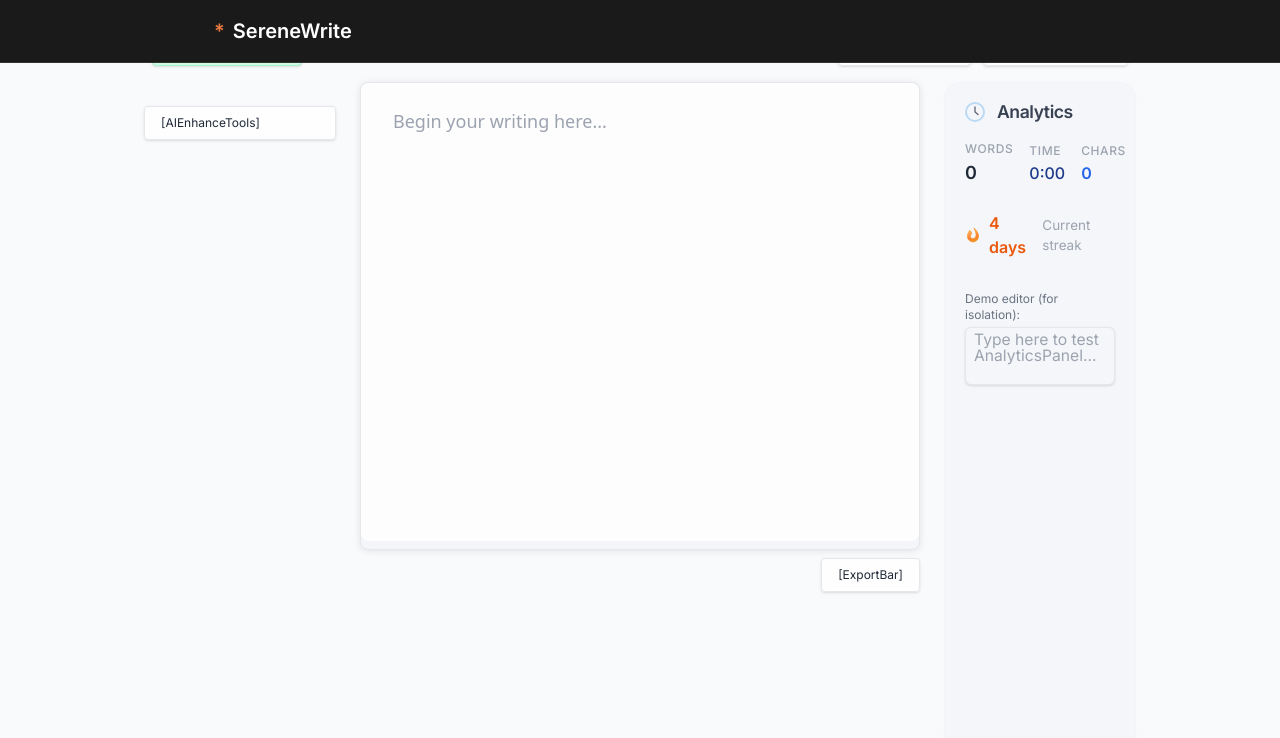
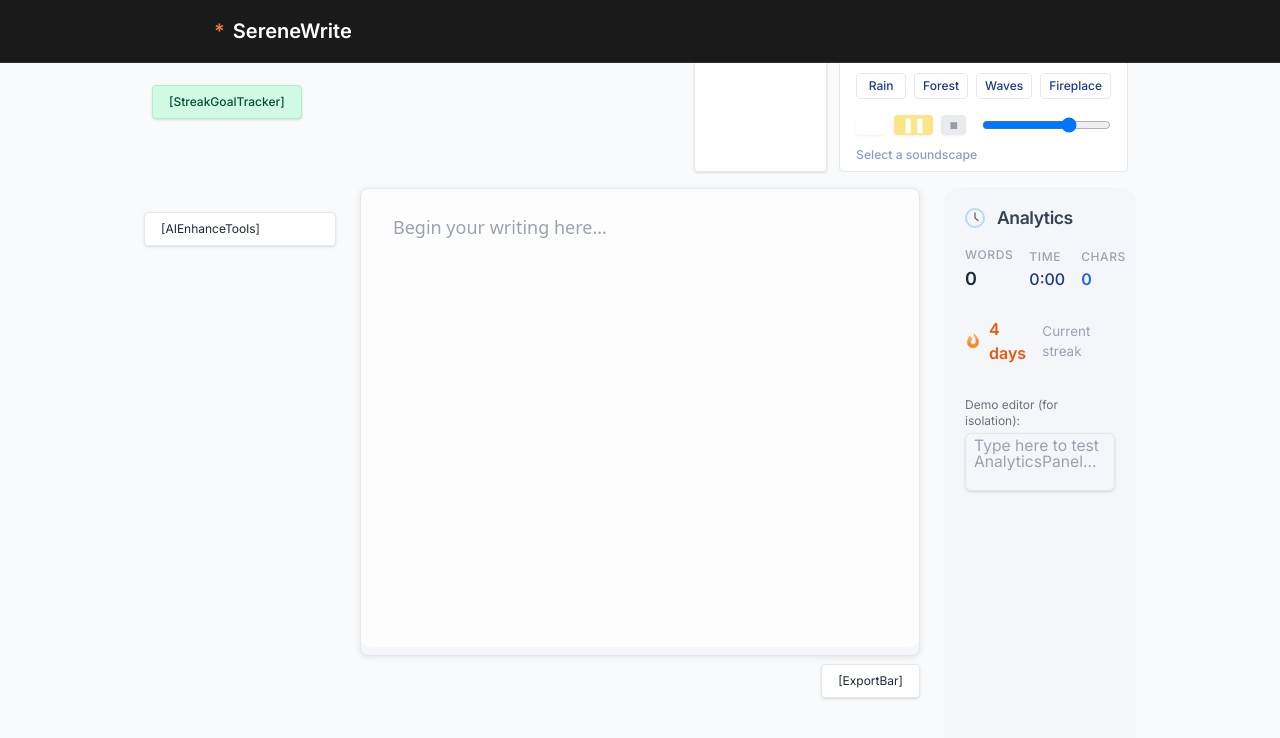
Before and after one commit to Workflow-Manager-admin/serenewrite-26632-fa1b55d3, a React (Create React App) app in the folder serenewrite_web_app/: page / in a window 1280 px wide. Shown: the top 738 px of the page. Built offline with nearby package versions, Linux system fonts and the light colour scheme; the HTML template or start-up script is replaced by a standard one.

Commit message:
Auto-commit: Changes as of 2025-05-30T08:49:47.443482+00:00

```diff
--- a/serenewrite_web_app/src/components/AmbientSoundBar.js
+++ b/serenewrite_web_app/src/components/AmbientSoundBar.js
@@ -1,14 +1,190 @@
-import React from "react";
+import React, { useState, useRef } from "react";
+import { Howl } from "howler";
 
 /**
- * AmbientSoundBar for controlling ambient soundscapes (stub).
- * Controls for sound selection, play/pause, and volume.
+ * AmbientSoundBar provides interactive selection and playback of calming ambient soundscapes.
+ * Allows play/pause/stop and volume control for background focus audio.
+ * Uses howler.js for sound management.
  */
 // PUBLIC_INTERFACE
 function AmbientSoundBar() {
+  // List of available soundscapes (expandable)
+  const SOUNDSCAPES = [
+    {
+      key: "rain",
+      label: "Rain",
+      url: "https://cdn.pixabay.com/audio/2022/07/26/audio_124b66e927.mp3",
+    },
+    {
+      key: "forest",
+      label: "Forest",
+      url: "https://cdn.pixabay.com/audio/2023/04/14/audio_141b684b39.mp3",
+    },
+    {
+      key: "waves",
+      label: "Waves",
+      url: "https://cdn.pixabay.com/audio/2022/03/15/audio_115b3ba2b9.mp3",
+    },
+    {
+      key: "fireplace",
+      label: "Fireplace",
+      url: "https://cdn.pixabay.com/audio/2022/05/25/audio_1214b494f7.mp3",
+    },
+  ];
+
+  const [selectedKey, setSelectedKey] = useState(null); // key of current selection
+  const [isPlaying, setIsPlaying] = useState(false);
+  const [volume, setVolume] = useState(0.7);
+  const howlRef = useRef(null);
+
+  // Play sound
+  const handlePlay = () => {
+    if (!selectedKey) return;
+    stopCurrent(); // Stop any running track
+    const soundObj = SOUNDSCAPES.find(s => s.key === selectedKey);
+    if (!soundObj) return;
+    howlRef.current = new Howl({
+      src: [soundObj.url],
+      volume: volume,
+      loop: true,
+      html5: true,
+      onend: () => setIsPlaying(false),
+    });
+    howlRef.current.play();
+    setIsPlaying(true);
+  };
+
+  // Pause sound
+  const handlePause = () => {
+    howlRef.current?.pause();
+    setIsPlaying(false);
+  };
+
+  // Stop and unload sound
+  const stopCurrent = () => {
+    if (howlRef.current) {
+      howlRef.current.stop();
+      howlRef.current.unload();
+      howlRef.current = null;
+    }
+    setIsPlaying(false);
+  };
+
+  // Change soundscape (stop current, load new selection)
+  const handleSelect = (key) => {
+    if (key === selectedKey) return; // No change
+    stopCurrent();
+    setSelectedKey(key);
+  };
+
+  // Volume changes
+  const handleVolumeChange = (v) => {
+    setVolume(v);
+    if (howlRef.current) {
+      howlRef.current.volume(v);
+    }
+  };
+
+  // Side effect: if soundscape changes while playing, start new track
+  React.useEffect(() => {
+    if (selectedKey && isPlaying) {
+      handlePlay();
+    }
+    // eslint-disable-next-line
+    // Only run when selectedKey or isPlaying state
+    // ignore handlePlay function warning
+    // eslint-disable-next-line react-hooks/exhaustive-deps
+  }, [selectedKey]);
+
+  // Cleanup on unmount
+  React.useEffect(() => {
+    return () => stopCurrent();
+    // eslint-disable-next-line
+  }, []);
+
   return (
-    <div className="bg-white/90 border border-gray-200 rounded shadow px-4 py-2 text-xs text-gray-800">
-      [AmbientSoundBar]
+    <div
+      className="bg-white/80 border border-gray-200 rounded shadow px-4 py-2 text-xs text-gray-800 min-w-[200px] flex flex-col items-stretch gap-2"
+      style={{
+        background: "rgba(255,255,255,0.96)",
+        fontFamily: "Inter, Arial, sans-serif",
+        boxShadow: "0 1px 10px 0 rgba(163,206,241,0.035)"
+      }}
+      aria-label="Ambient Sound Bar"
+    >
+      <div className="font-semibold text-gray-700 text-sm mb-1 flex items-center gap-2">
+        <svg aria-label="Soundscapes" width="18" height="18" fill="none" className="opacity-80"><circle cx="9" cy="9" r="8" stroke="#A3CEF1" strokeWidth="1.3"/><path d="M4 12.2c2-1.3 2.6-2 2.6-7" stroke="#22223B" strokeWidth="1.1" strokeLinecap="round"/><path d="M14.3 13C13 10.7 14 5.4 9.7 5.4" stroke="#A3CEF1" strokeWidth="1.1" strokeLinecap="round"/></svg>
+        Soundscapes
+      </div>
+      <div className="flex gap-2 justify-between mb-1">
+        {SOUNDSCAPES.map((sc) => (
+          <button
+            key={sc.key}
+            className={`px-2 py-1 rounded text-xs font-medium border transition-colors duration-100
+              ${selectedKey === sc.key ? 'bg-accent/80 text-white border-accent shadow' : 'bg-white hover:bg-accent/10 text-blue-900 border-gray-200'}
+            `}
+            aria-pressed={selectedKey === sc.key}
+            tabIndex={0}
+            onClick={() => handleSelect(sc.key)}
+            style={{ minWidth: 50 }}
+            title={sc.label}
+          >
+            {sc.label}
+          </button>
+        ))}
+      </div>
+      <div className="flex items-center gap-2 mt-1">
+        <button
+          className={`px-2 rounded bg-accent text-white border-none text-sm font-bold shadow ${isPlaying ? 'opacity-80' : 'opacity-100'}`}
+          title="Play"
+          aria-label="Play"
+          onClick={handlePlay}
+          disabled={!selectedKey || isPlaying}
+          style={{ opacity: !selectedKey || isPlaying ? 0.5 : 1 }}
+        >
+          ►
+        </button>
+        <button
+          className={`px-2 rounded bg-yellow-400 text-white text-sm font-bold shadow ${!isPlaying ? 'opacity-80' : 'opacity-100'}`}
+          title="Pause"
+          aria-label="Pause"
+          onClick={handlePause}
+          disabled={!isPlaying}
+          style={{ opacity: !isPlaying ? 0.5 : 1 }}
+        >
+          ❚❚
+        </button>
+        <button
+          className="px-2 rounded bg-gray-300 text-gray-800 text-sm font-bold shadow"
+          title="Stop"
+          aria-label="Stop"
+          onClick={stopCurrent}
+          disabled={!isPlaying && !howlRef.current}
+          style={{ opacity: (!isPlaying && !howlRef.current) ? 0.45 : 1 }}
+        >
+          ■
+        </button>
+        <div className="flex-1 ml-2">
+          <input
+            type="range"
+            min={0}
+            max={1}
+            step={0.05}
+            value={volume}
+            aria-label="Volume"
+            onChange={e => handleVolumeChange(parseFloat(e.target.value))}
+            className="w-full accent-accent"
+            style={{ verticalAlign: 'middle' }}
+          />
+        </div>
+      </div>
+      <div className="text-[0.76rem] text-blue-900/50 font-medium mt-1">
+        {selectedKey ?
+          isPlaying
+            ? "Playing: " + (SOUNDSCAPES.find(s => s.key === selectedKey)?.label || "Sound") + "..."
+            : "Ready: " + (SOUNDSCAPES.find(s => s.key === selectedKey)?.label || "Sound")
+        : "Select a soundscape"}
+      </div>
     </div>
   );
 }
```
Also changed, not shown: 2 other files (tests, documents, lock files or other folders).
